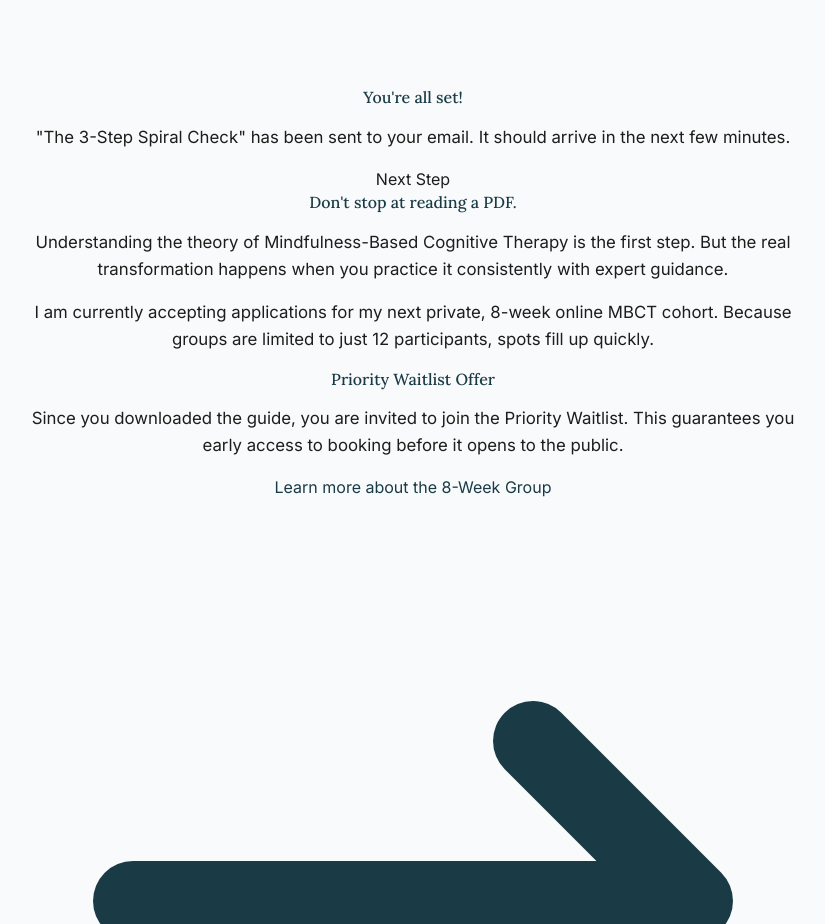
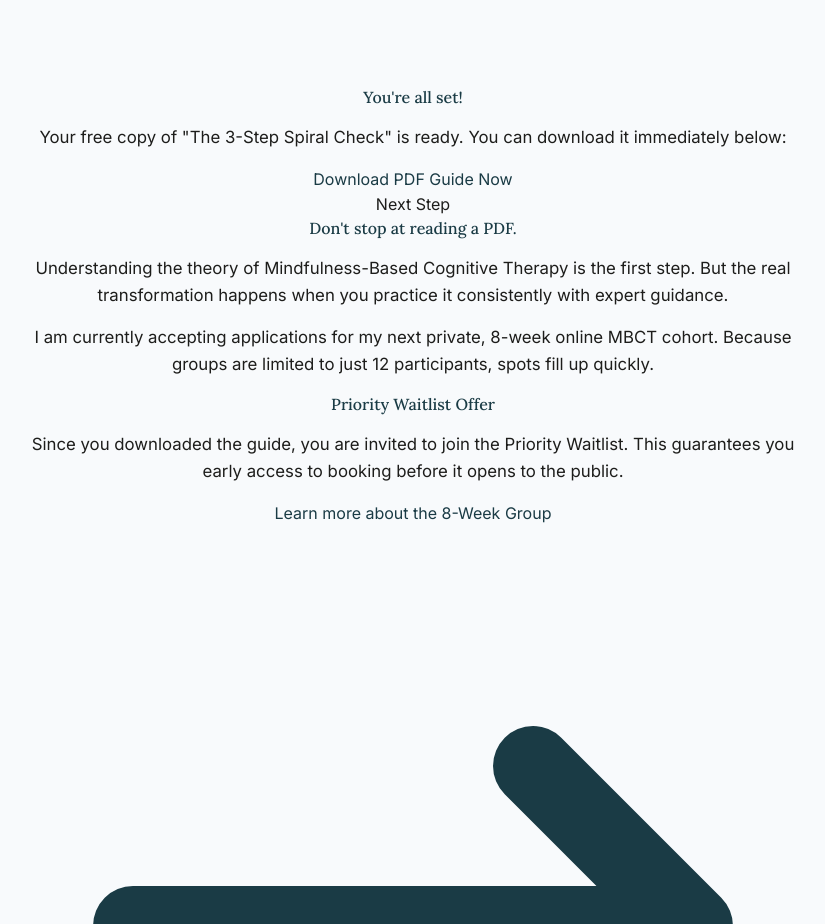
Before and after one commit to Glmenth/breaking-the-spiral, a Next.js app: page /thank-you in a window 1280 px wide. Shown: the part 1060-1984 px from the top of the page, without its empty margins (227-1052 px from the left). Built offline with nearby package versions, Linux system fonts and the light colour scheme.

Commit message:
Add direct PDF download button to thank you page

```diff
--- a/src/app/thank-you/page.js
+++ b/src/app/thank-you/page.js
@@ -17,8 +17,17 @@ export default function ThankYou() {
 
       <h1 className="text-4xl md:text-5xl font-serif text-[#1a3b45] mb-4">You're all set!</h1>
       <p className="text-xl text-gray-600 mb-8">
-        "The 3-Step Spiral Check" has been sent to your email. It should arrive in the next few minutes.
+        Your free copy of "The 3-Step Spiral Check" is ready. You can download it immediately below:
       </p>
+
+      <a
+        href="/3-Step-Spiral-Check.pdf"
+        target="_blank"
+        rel="noopener noreferrer"
+        className="inline-block bg-[#1a3b45] text-white font-bold py-3 px-8 rounded-lg shadow-md hover:bg-[#142E35] transition-colors mb-12 text-lg"
+      >
+        Download PDF Guide Now
+      </a>
 
       <div className="bg-white border-t-4 border-[#c16533] shadow-md rounded-lg p-8 text-left mt-12 mb-8 relative">
         <span className="absolute top-0 right-0 bg-[#c16533] text-white text-xs font-bold px-3 py-1 rounded-bl-lg rounded-tr-lg uppercase tracking-wide">
```
